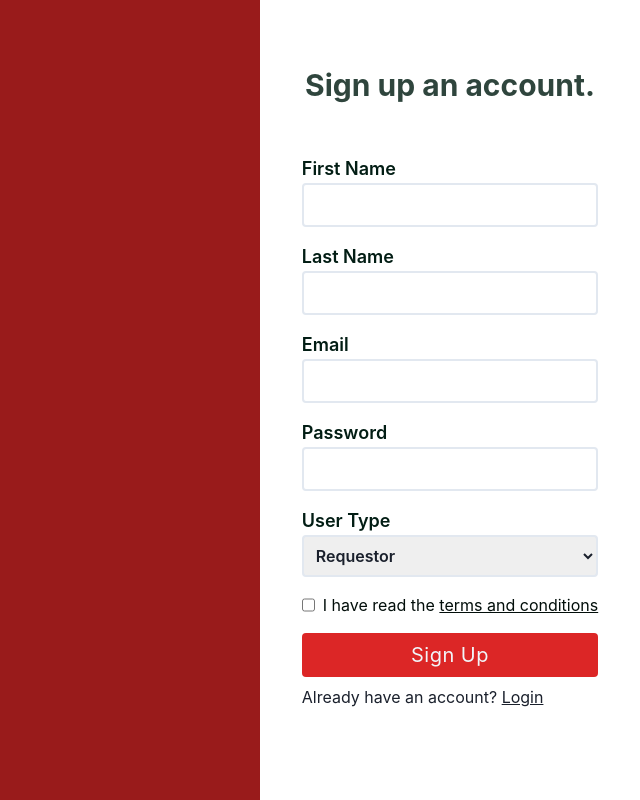
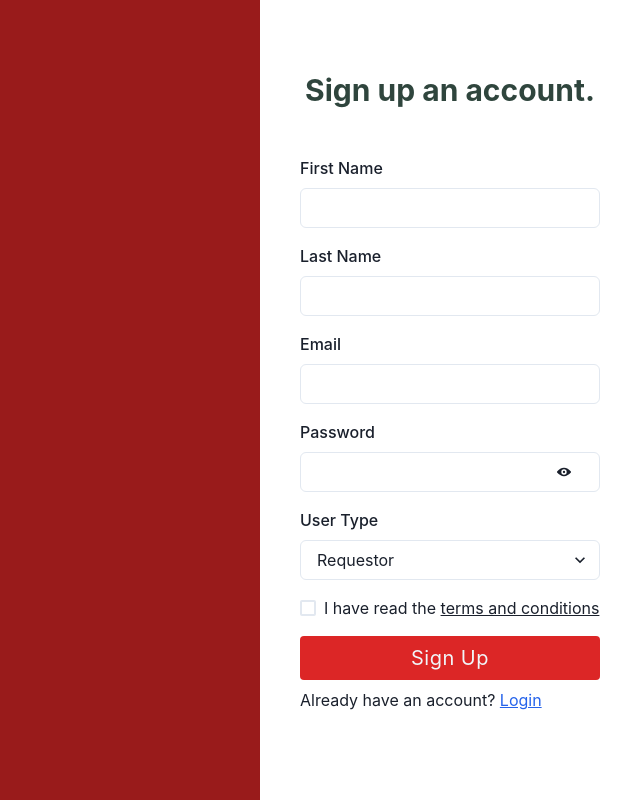
Before and after one commit to neildc14/capstone, a React (Vite) app in the folder client/: page /signup in a window 1280 px wide. Shown: the whole page, without its empty margins (640-1280 px from the left). Built offline with nearby package versions, Linux system fonts and the light colour scheme.

Commit message:
added form label

```diff
--- a/client/src/pages/SignUp.jsx
+++ b/client/src/pages/SignUp.jsx
@@ -1,10 +1,22 @@
 import React, { useState } from "react";
-import FormInput from "../components/FormInput";
-import FormLabel from "../components/FormLabel";
 import useInput from "../hooks/useInput";
 import useSelect from "../hooks/useSelect";
 import TermsAndConditionsModal from "../components/TermsAndConditionsModal";
-import { useDisclosure } from "@chakra-ui/react";
+
+import {
+  FormControl,
+  FormLabel,
+  FormHelperText,
+  FormErrorMessage,
+  InputGroup,
+  InputRightElement,
+  Input,
+  Button,
+  Checkbox,
+  Select,
+  useDisclosure,
+} from "@chakra-ui/react";
+import { ViewIcon, ViewOffIcon } from "@chakra-ui/icons";
 
 const SignUp = () => {
   const { isOpen, onOpen, onClose } = useDisclosure();
@@ -16,15 +28,15 @@ const SignUp = () => {
   const [terms, bindTerms] = useInput();
 
   const [userType, changeUserType] = useSelect();
-
-  console.log(userType);
+  const [show, setShow] = useState(false);
+  const handleClick = () => setShow(!show);
 
   return (
     <>
       <div className="">
         <div className=" flex flex-col  md:flex-row-reverse justify-evenly md:justify-between h-screen mx-auto  md:px-0 ">
           <div className="md:w-1/3 grid place-items-center md:place-content-evenly gap-10 mx-6 md:mx-10 ">
-            <h1 className="w-full place-self-start md:mt-14 text-3xl font-bold text-center text-green-1300">
+            <h1 className="w-full place-self-start md:mt-16 text-3xl font-bold text-center text-green-1300">
               Sign up an account.
             </h1>
 
@@ -33,63 +45,57 @@ const SignUp = () => {
               className="w-full place-self-center md:place-self-start md:mb-20"
             >
               <div className="flex flex-col md:max-w-md mb-4">
-                <FormLabel htmlFor="first_name" label="First Name" />
-                <FormInput
-                  type="text"
-                  name="first_name"
-                  autocomplete="off"
-                  onChangeHook={bindFirstName}
-                />
+                <FormControl>
+                  <FormLabel>First Name</FormLabel>
+                  <Input type="text" />
+                </FormControl>
               </div>
               <div className="flex flex-col md:max-w-md mb-4">
-                <FormLabel htmlFor="last_name" label="Last Name" />
-                <FormInput
-                  type="text"
-                  name="last_name"
-                  autocomplete="off"
-                  onChangeHook={bindLastName}
-                />
+                <FormControl>
+                  <FormLabel>Last Name</FormLabel>
+                  <Input type="text" />
+                </FormControl>
               </div>
               <div className="flex flex-col md:max-w-md mb-4">
-                <FormLabel htmlFor="email" label="Email" />
-                <FormInput
-                  type="email"
-                  name="email"
-                  autocomplete="off"
-                  onChangeHook={bindEmail}
-                />
+                <FormControl>
+                  <FormLabel>Email</FormLabel>
+                  <Input type="email" />
+                </FormControl>
               </div>
               <div className="flex flex-col md:max-w-md mb-4">
-                <FormLabel
-                  htmlFor="password"
-                  label="Password"
-                  onChangeHook={bindPassword}
-                />
-                <FormInput type="password" name="password" />
+                <FormControl>
+                  <FormLabel>Password</FormLabel>
+                  <InputGroup size="md">
+                    <Input pr="4.5rem" type={show ? "text" : "password"} />
+                    <InputRightElement width="4.5rem">
+                      <Button
+                        h="1.75rem"
+                        size="sm"
+                        variant="ghost"
+                        onClick={handleClick}
+                      >
+                        {show ? <ViewOffIcon /> : <ViewIcon />}
+                      </Button>
+                    </InputRightElement>
+                  </InputGroup>
+                </FormControl>
               </div>
               <div className="flex flex-col md:max-w-md mb-4">
-                <FormLabel htmlFor="user_type" label="User Type" />
-                <select
-                  name="user_type"
-                  id="user_type"
-                  className="w-full py-2 px-2 border-2 active:border-3 focus:border-3 outline-2 active:outline-green-300 hover:outline-green-300 focus:outline-green-300  rounded font-semibold"
-                  onChange={changeUserType}
-                >
-                  <option value="Requestor">Requestor</option>
-                  <option value="Ambulance Personnel">
-                    Ambulance Personnel
-                  </option>
-                  <option value="Ambulance Personnel">Administrator</option>
-                </select>
+                <FormControl>
+                  <FormLabel>User Type</FormLabel>
+                  <Select onChange={changeUserType}>
+                    <option value="Requestor">Requestor</option>
+                    <option value="Ambulance Personnel">
+                      Ambulance Personnel
+                    </option>
+                    <option value="Ambulance Personnel">Administrator</option>
+                  </Select>
+                </FormControl>
               </div>
               <div className="flex flex-row md:max-w-md mb-4 gap-2">
-                <input
-                  type="checkbox"
-                  className="border checked:bg-blue-500 "
-                  name="terms"
-                  {...bindTerms}
-                />
-                <label htmlFor="terms" className="text-green-1000">
+                <Checkbox></Checkbox>
+                <label htmlFor="">
+                  {" "}
                   I have read the{" "}
                   <a className="underline" onClick={onOpen}>
                     terms and conditions
@@ -108,7 +114,7 @@ const SignUp = () => {
                 Already have an account?{" "}
                 <a
                   href="/login"
-                  className="cursor-pointer underline text-blue-600s"
+                  className="cursor-pointer underline text-blue-600"
                 >
                   Login
                 </a>
```
